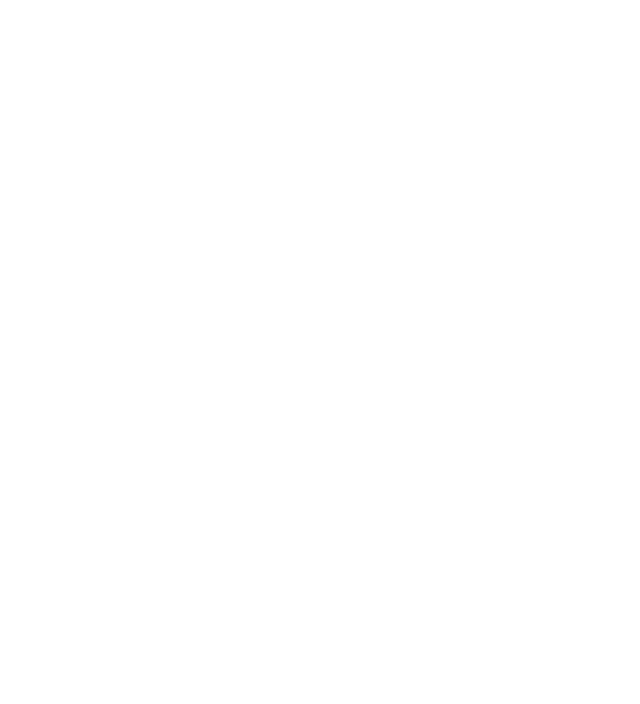
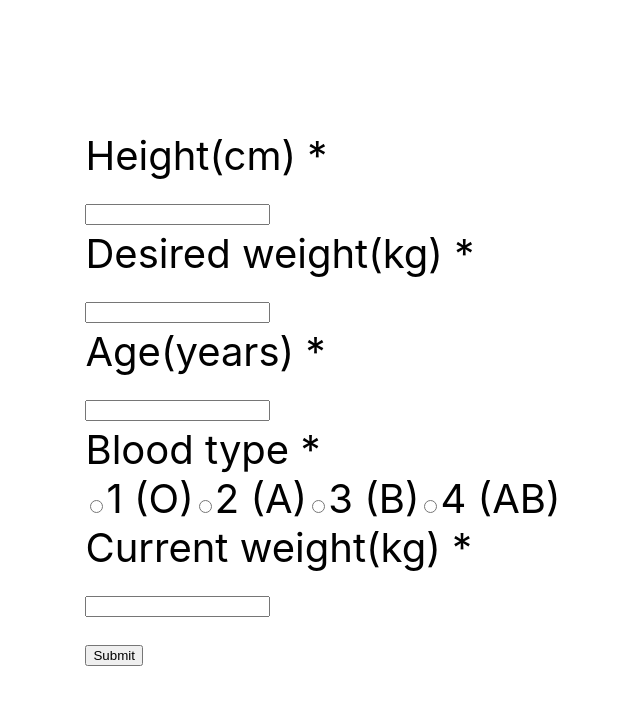
Before and after one commit to kesobyte/team3-slimmom-frontend, a React (Create React App) app: page / in a window 1280 px wide. Shown: the top 704 px of the page, without its empty margins (317-957 px from the left). Built offline with nearby package versions, Linux system fonts and the light colour scheme.

Commit message:
update #2

```diff
--- a/package.json
+++ b/package.json
@@ -17,7 +17,9 @@
     "react-router-dom": "^6.26.2",
     "react-scripts": "5.0.1",
     "react-toastify": "^10.0.5",
+    "redux": "^5.0.1",
     "redux-persist": "^6.0.0",
+    "redux-toolkit": "^1.1.2",
     "web-vitals": "^2.1.3"
   },
   "scripts": {
--- a/src/components/App.jsx
+++ b/src/components/App.jsx
@@ -12,7 +12,7 @@ export const App = () => {
         color: '#010101',
       }}
     >
-
+      <CalculatorForm/>
     </div>
   );
 };
--- a/src/components/CalculatorForm/CalculatorForm.jsx
+++ b/src/components/CalculatorForm/CalculatorForm.jsx
@@ -1,13 +1,13 @@
-import React, { useState } from 'react'
-
+import React, { useState } from 'react';
+import { useDispatch, useSelector } from 'react-redux';
 
 const CalculatorForm = () => {
+  // const dispatch=useDispatch();
   const [bloodType, setBloodType] = useState('');
   const [height, setHeight] = useState('');
   const [age, setAge] = useState('');
-  const [currentWeight, setCurrentWeight] =useState('');
-  const [desiredWeight, setDesiredWeight] = useState('');
-  const [DailyCalorie, setDailyCalorie] = useState('');
+  const [cWeight, setCWeight] =useState('');
+  const [dWeight, setDWeight] = useState('');
 
   const handleBloodTypeChange = (event) => {
     setBloodType(event.target.value);
@@ -19,20 +19,25 @@ const CalculatorForm = () => {
     setAge(event.target.value);
   }
   const handleCurrentWeightChange = (event) => {
-    setCurrentWeight(event.target.value);
+    setCWeight(event.target.value);
   }
   const handleDesiredWeight = (event) => {
-    setDesiredWeight(event.target.value);
+    setDWeight(event.target.value);
   }
+
+  const calculatedCalorie=()=> {
+    return caloriePerWeight + caloriePerHeight - caloriePerAge - 161 - adjustCalorie
+  }
+
+  const caloriePerWeight= cWeight*10;
+  const caloriePerHeight= height*6.25;
+  const caloriePerAge= age*5;
+  const adjustCalorie= (cWeight-dWeight)*10;
 
   const calculateBMR = (event) => {
     event.preventDefault();
-    const caloriePerWeight= currentWeight*10;
-    const caloriePerHeight= height*6.25;
-    const caloriePerAge= age*5;
-    const adjustCalorie= (desiredWeight-currentWeight)*10;
-    const calculatedCalorie = caloriePerWeight + caloriePerHeight - caloriePerAge - 161 - adjustCalorie
-    setDailyCalorie(calculatedCalorie);
+
+    console.log(calculatedCalorie(), caloriePerWeight, caloriePerHeight, caloriePerAge, adjustCalorie);
   }
 
   return (
@@ -40,16 +45,16 @@ const CalculatorForm = () => {
       <form onSubmit={calculateBMR}>
         <ul>
           <li>
-            <label htmlFor="userHeight">Height *
+            <label htmlFor="userHeight">Height(cm) *
             </label><br/>
             <input type="text" id="userHeight" name="userHeight" onChange={handleHeightChange} value={height}/>
           </li>
           <li>
-            <label htmlFor="desiredWeight">Desired weight *</label><br />
-            <input type="text" id="desiredWeight" onChange={handleDesiredWeight} value={desiredWeight}/>
+            <label htmlFor="dWeight">Desired weight(kg) *</label><br />
+            <input type="text" id="dWeight" onChange={handleDesiredWeight} value={dWeight}/>
           </li>
           <li>
-            <label htmlFor="age">Age *</label><br />
+            <label htmlFor="age">Age(years) *</label><br />
             <input type="text" id="age" onChange={handleAgeChange} value={age}/>
           </li>
           <li>
@@ -61,8 +66,8 @@ const CalculatorForm = () => {
             </div>
           </li>
           <li>
-            <label htmlFor="currentWeight">Current weight *</label><br />
-            <input type="text" id="currentWeight" onChange={handleCurrentWeightChange} value={currentWeight}/>
+            <label htmlFor="cWeight">Current weight(kg) *</label><br />
+            <input type="text" id="cWeight" onChange={handleCurrentWeightChange} value={cWeight}/>
           </li>
         </ul>
         <input type="submit" id="submit" />
--- a/src/pages/CalculatorPage.jsx
+++ b/src/pages/CalculatorPage.jsx
@@ -1,5 +1,8 @@
+import CalculatorForm from 'components/CalculatorForm/CalculatorForm';
 import React from 'react';
 
 export const CalculatorPage = () => {
-  return <div>CalculatorPage</div>;
+  return <div>
+    <CalculatorForm/>
+  </div>;
 };
```
Also changed, not shown: 1 other file (tests, documents, lock files or other folders).
